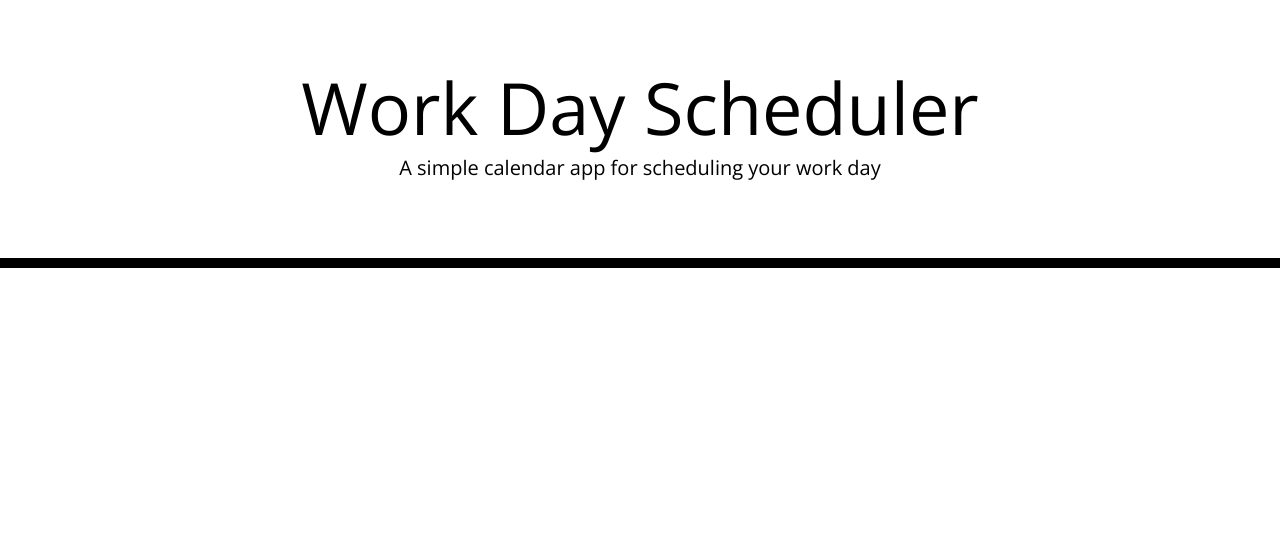
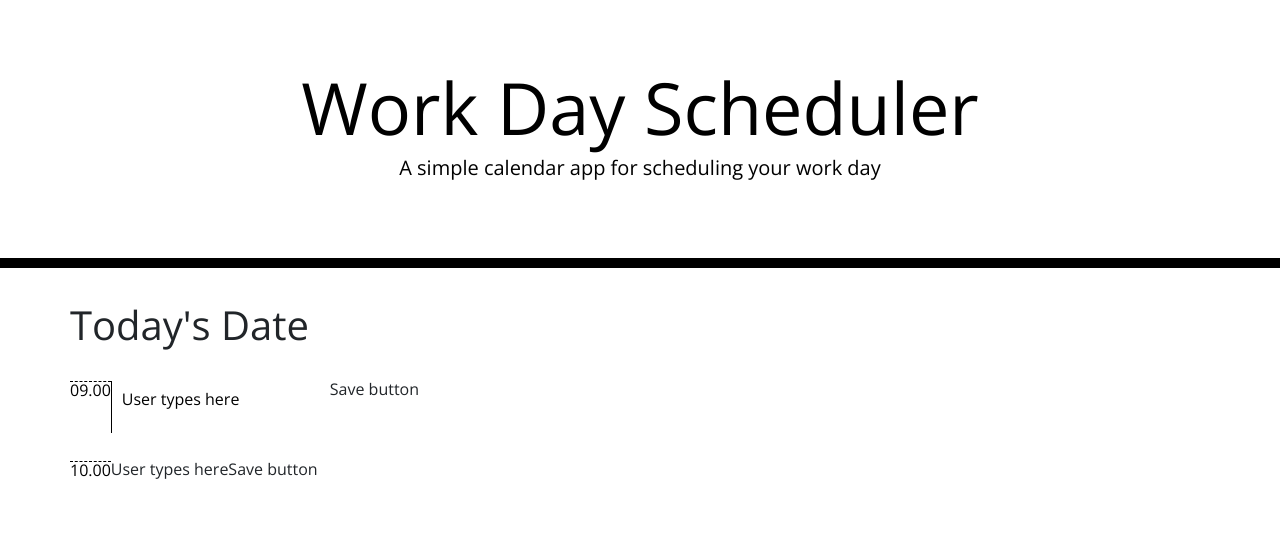
Before and after one commit to judeclark19/workday-planner, a plain HTML site: page Develop/index.html in a window 1280 px wide. Drawn offline with nearby package versions, Linux system fonts and the light colour scheme.

Commit message:
started building HTML structure

```diff
--- a/Develop/index.html
+++ b/Develop/index.html
@@ -29,7 +29,23 @@
       <p id="currentDay" class="lead"></p>
     </header>
     <div class="container">
-      <!-- Timeblocks go here -->
+      <div class="row">
+        <div class="col-xs-12 description" id="todays-date"><h1>Today's Date</h1></div>
+    </div>
+      <div class="row time-block" id="9am">
+        <div class="col-xs-1 empty"></div>
+        <div class="col-xs-1 hour" id="9am-label">09.00</div>
+        <div class="col-xs-8" id="9am-input"><textarea>User types here</textarea></div>
+        <div class="col-xs-1" id="9am-save">Save button</div>
+        <div class="col-xs-1"></div>
+      </div>
+      <div class="row time-block" id="10am">
+        <div class="col-xs-1 empty"></div>
+        <div class="col-xs-1 hour" id="10am-label">10.00</div>
+        <div class="col-xs-8" id="10am-input">User types here</div>
+        <div class="col-xs-1" id="10am-save">Save button</div>
+        <div class="col-xs-1"></div>
+      </div>
     </div>
 
     <script src="https://code.jquery.com/jquery-3.4.1.min.js"></script>
```
